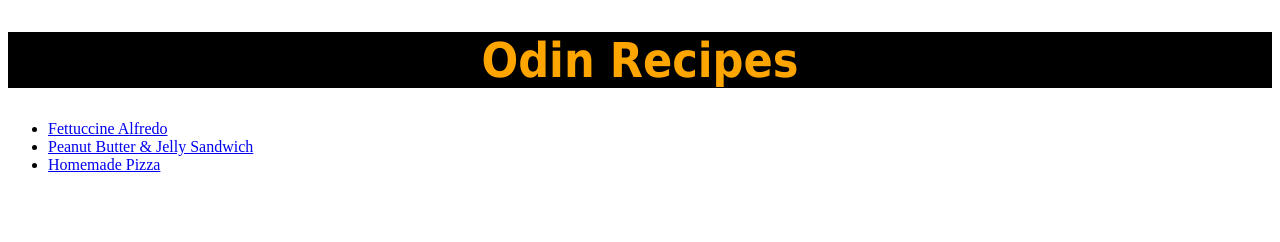
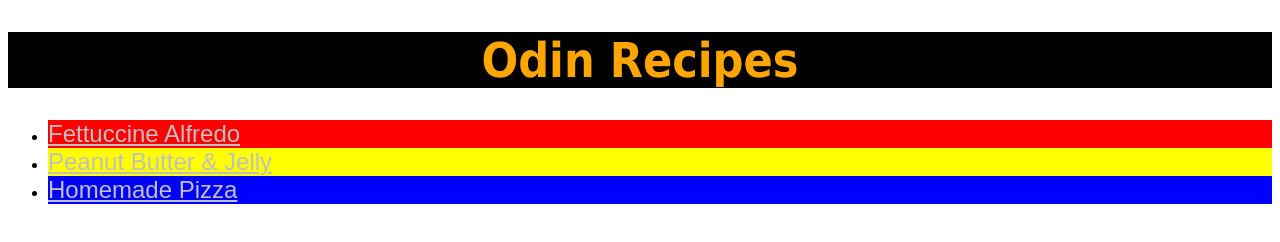
Before and after one commit to medouzala1/odin-recipes, a plain HTML site: page index.html in a window 1280 px wide. Drawn offline with Linux system fonts and the light colour scheme.

Commit message:
Edit index.html

```diff
--- a/index.html
+++ b/index.html
@@ -3,14 +3,16 @@
     <head>
         <meta charset="utf-8">
         <title></title>
-        <link rel="stylesheet" href="style.css">
+          <link rel="stylesheet" href="style.css">
     </head>
     <body>
         <h1>Odin Recipes</h1>
+      <div>
         <ul>
-            <li><a href="recipes/fettuccine-alfredo.html">Fettuccine Alfredo</a></li>
-            <li><a href="recipes/peanut-butter-jelly.html">Peanut Butter & Jelly Sandwich</a></li>
-            <li><a href="recipes/homemade-pizza.html">Homemade Pizza</a></li>
+            <li class="recipe1"><a href="recipes/fettuccine-alfredo.html">Fettuccine Alfredo</a></li>
+            <li class="recipe2"><a href="recipes/peanut-butter-jelly.html">Peanut Butter & Jelly</a></li>
+            <li class="recipe3"><a href="recipes/homemade-pizza.html">Homemade Pizza</a></li>
         </ul>
+      </div>
     </body>
 </html>
```
